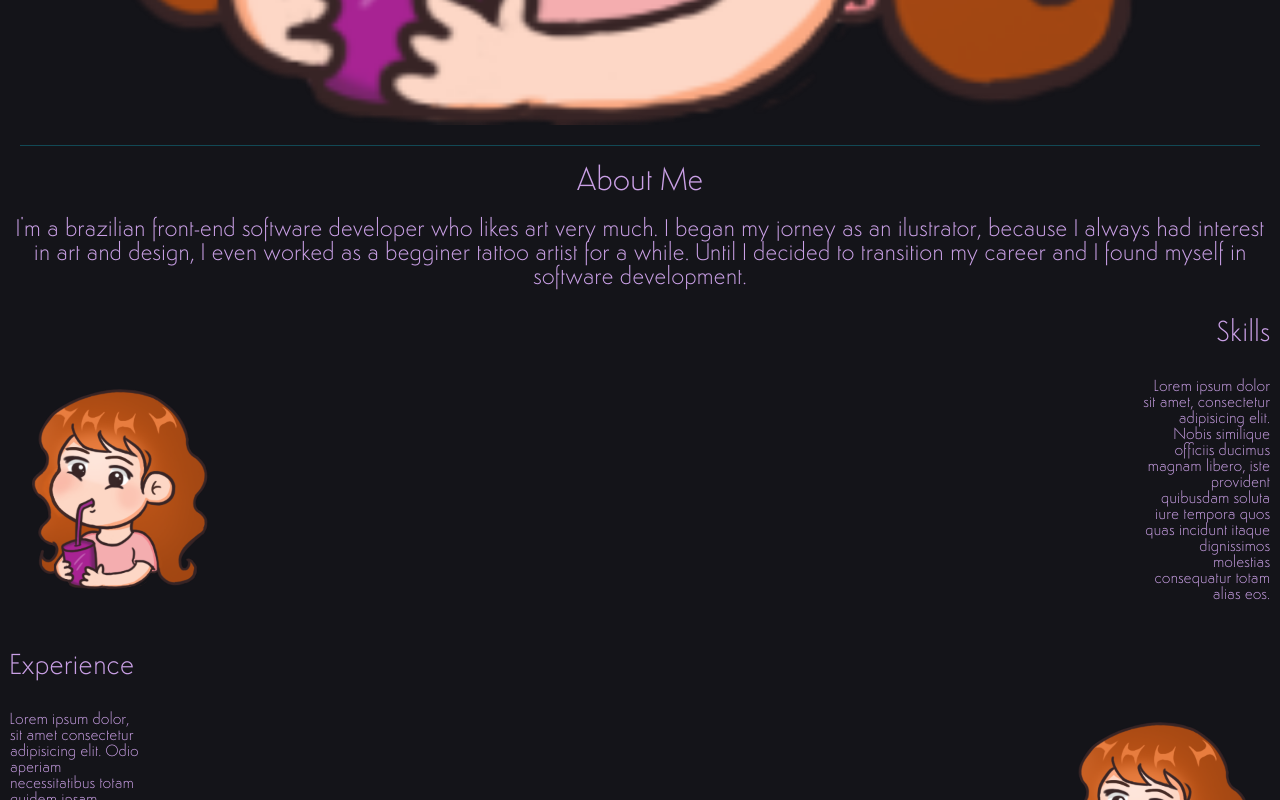
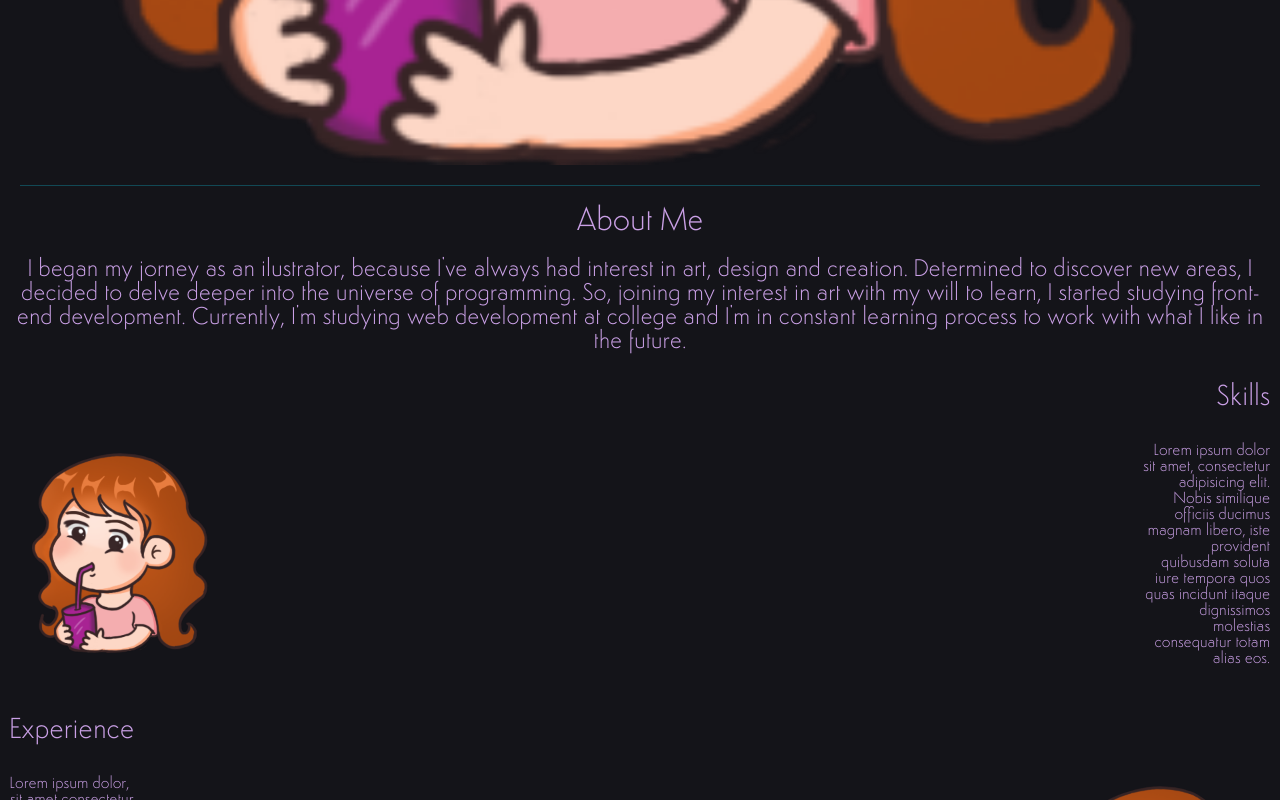
Before and after one commit to nataliegcabral/portfolio, a plain HTML site: page index.html in a window 1280 px wide. Shown: the part 1309-2109 px from the top of the page. Drawn offline with nearby package versions, Linux system fonts and the light colour scheme.

Commit message:
changed texts

```diff
--- a/index.html
+++ b/index.html
@@ -5,7 +5,7 @@
   <meta charset="UTF-8">
   <meta http-equiv="X-UA-Compatible" content="IE=edge">
   <meta name="viewport" content="width=device-width, initial-scale=1.0">
-  <title>Portfolio</title>
+  <title>Portfolio | Natalie Cabral</title>
   <link rel="shortcut icon" href="images/favicon.ico" type="image/x-icon">
   <link href="https://fonts.googleapis.com/icon?family=Material+Icons" rel="stylesheet">
   <link rel="stylesheet" href="https://cdn.jsdelivr.net/npm/reset-css@5.0.1/reset.min.css">
@@ -34,7 +34,7 @@
   <main>
 
     <section class="home">
-      <h1>Hi, I'm Natalie Cabral and I hope you enjoy my Portfolio.</h1>
+      <h1>Hi, I'm Natalie Cabral and I'm a brazilian software developer who's passionate about it.</h1>
       <img src="images/tatalo.png" alt="">
     </section>
 
@@ -44,9 +44,10 @@
 
 
       <h2>About Me</h2>
-      <p class="textabout">I'm a brazilian front-end software developer who likes art very much. I began my jorney as an
-        ilustrator, because I always had interest in art and design, I even worked as a begginer tattoo artist for a
-        while. Until I decided to transition my career and I found myself in software development. </p>
+      <p class="textabout">
+        I began my jorney as an ilustrator, because I've always had interest in art, design and creation. Determined to discover new areas, I decided to delve deeper into the universe of programming.
+
+        So, joining my interest in art with my will to learn, I started studying front-end development. Currently, I'm studying web development at college and I'm in constant learning process to work with what I like in the future.</p>
 
 
       <h3 class="skill">Skills</h3>
```
